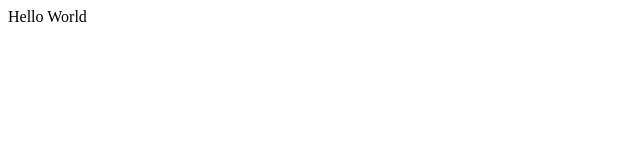
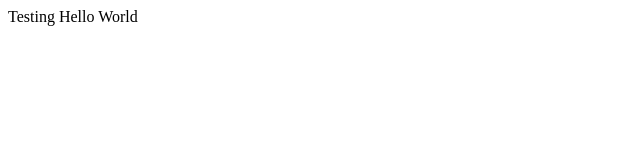
Before and after one commit to deepak-patel-1999/git-Test, a plain HTML site: page index.html in a window 1280 px wide. Shown: the full height of the page, 0-640 px from the left. Drawn offline with Linux system fonts and the light colour scheme.

Commit message:
Just Testing

```diff
--- a/index.html
+++ b/index.html
@@ -1 +1 @@
-<p>Hello World</p>
+<p>Testing Hello World</p>
```
